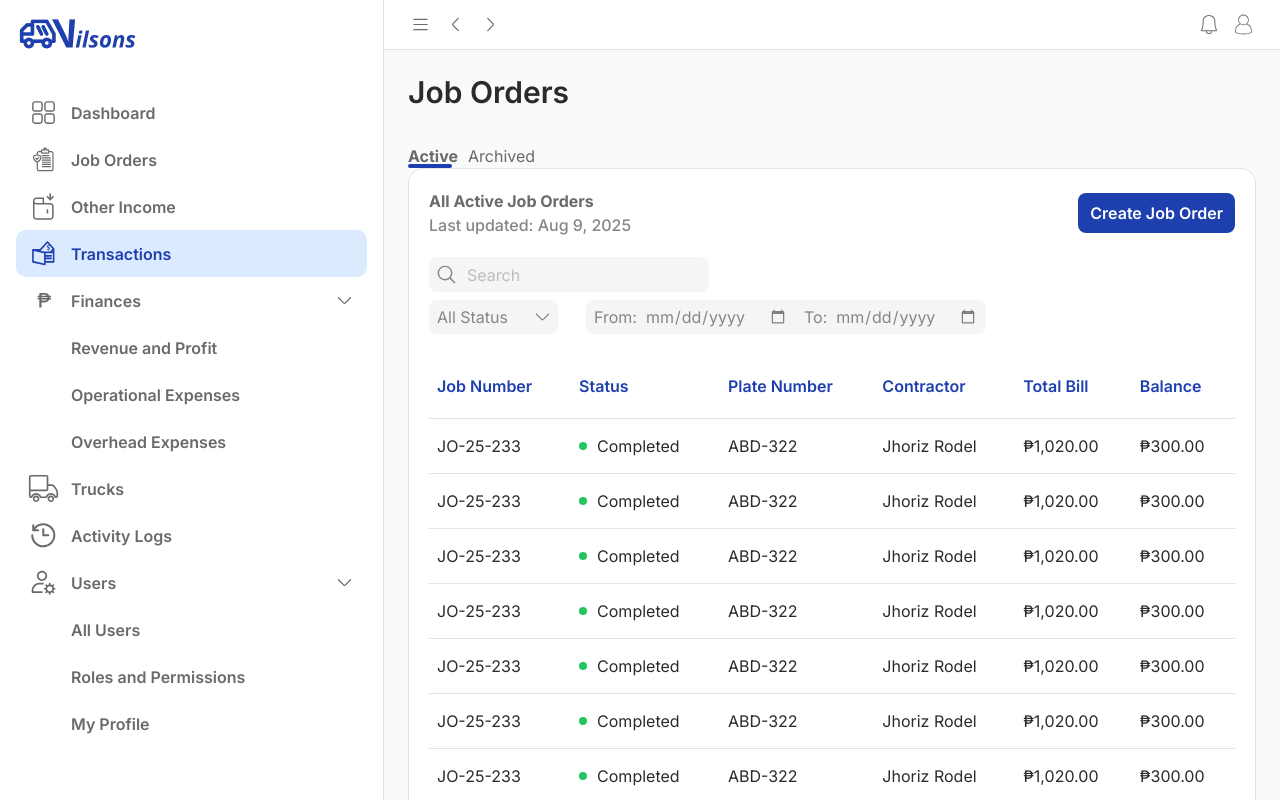
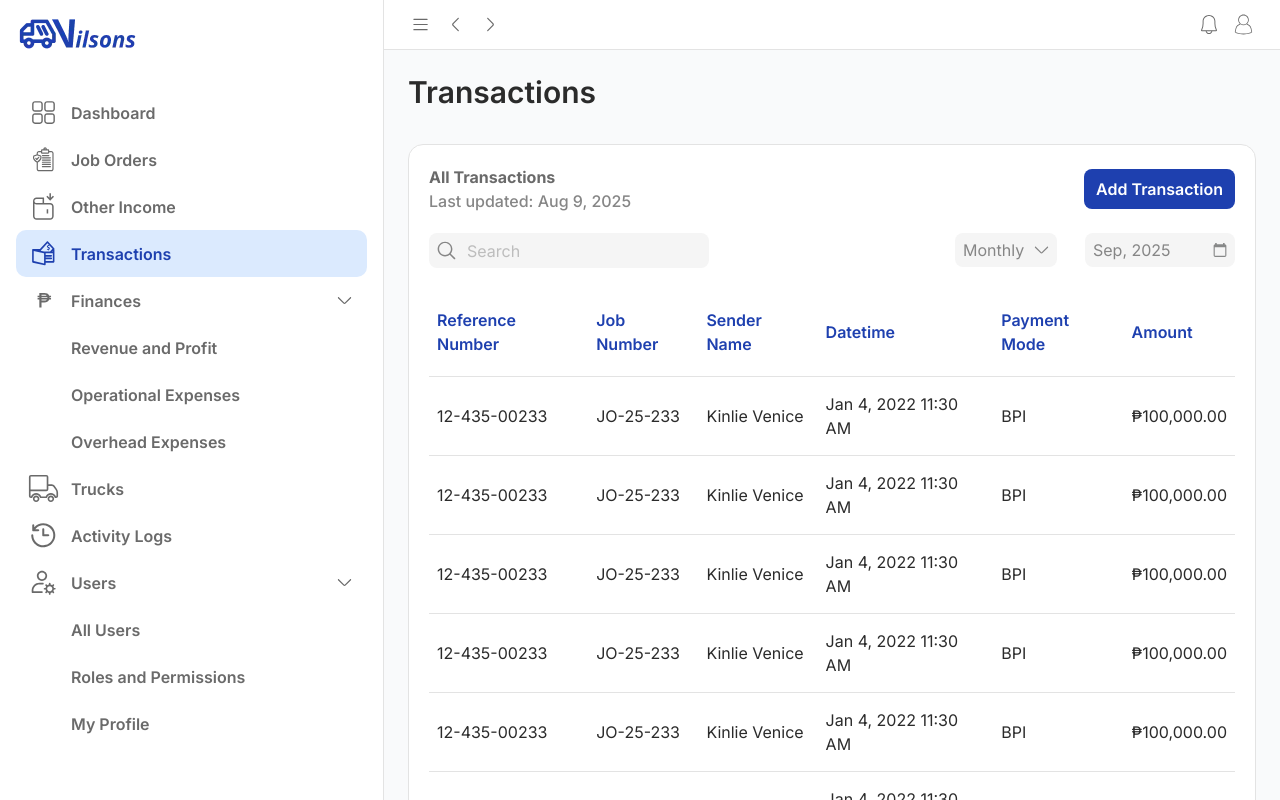
Before and after one commit to JhorizRodel-Aquino/Vilsons-Frontend, a React (Vite) app in the folder vilsons-frontend/: page /transactions in a window 1280 px wide. Built offline with nearby package versions, Linux system fonts and the light colour scheme.

Commit message:
Created and finished transactions page.

```diff
--- a/vilsons-frontend/src/App.tsx
+++ b/vilsons-frontend/src/App.tsx
@@ -4,6 +4,7 @@ import JobOrdersPage from './pages/Admin/job_orders/JobOrdersPage'
 import NotFoundPage from './pages/NotFoundPage'
 import './App.css'
 import OtherIncomePage from './pages/Admin/other_income/OtherIncomePage'
+import TransactionsPage from './pages/Admin/transactions/TransactionsPage'
 
 function App() {
   return (
@@ -12,10 +13,11 @@ function App() {
       <Route path='/dashboard' element={<DashboardPage />} />
       <Route path='/job-orders' element={<JobOrdersPage />} />
       <Route path='/other-income' element={<OtherIncomePage />} />
-      <Route path='/transactions' element={<JobOrdersPage />} />
+      <Route path='/transactions' element={<TransactionsPage />} />
       <Route path='/revenue-and-profit' element={<JobOrdersPage />} />
       <Route path='/operational-expenses' element={<JobOrdersPage />} />
       <Route path='/overhead-expenses' element={<JobOrdersPage />} />
+      <Route path='/trucks' element={<JobOrdersPage />} />
       <Route path="*" element={<NotFoundPage />} />
     </Routes>
   )
--- a/vilsons-frontend/src/components/TableFilter.tsx
+++ b/vilsons-frontend/src/components/TableFilter.tsx
@@ -2,7 +2,7 @@ import type { ReactNode } from "react";
 
 export default function TableFilter({ children }: {children: ReactNode}) {
     return (
-        <div className="flex flex-wrap gap-y-2 justify-between items-center">
+        <div className="flex flex-wrap gap-y-2 justify-between items-start">
             {children}
         </div>
     )
--- a/vilsons-frontend/src/pages/Admin/other_income/OtherIncomeContent.tsx
+++ b/vilsons-frontend/src/pages/Admin/other_income/OtherIncomeContent.tsx
@@ -1,4 +1,3 @@
-import { useState } from "react";
 import type { Column } from "../../../components/table/Table";
 import Info from "../../../components/Info"
 import Details from "../../../components/Details"
@@ -31,8 +30,6 @@ export default function OtherIncomeContent() {
         {datetime: 'Jan 4, 2022 11:30 AM', description: '1kg of metal', amount: 102000},
         {datetime: 'Jan 4, 2022 11:30 AM', description: '1kg of metal', amount: 102000},
     ];
-  const [monthYear, setMonthYear] = useState('2018-01');
-  const [year, setYear] = useState(`2018`);
 
     return (
         <>
--- /dev/null
+++ b/vilsons-frontend/src/pages/Admin/transactions/TransactionsContent.tsx
@@ -0,0 +1,57 @@
+import type { Column } from "../../../components/table/Table";
+import Info from "../../../components/Info"
+import Details from "../../../components/Details"
+import Button from "../../../components/Button";
+import TableFilter from "../../../components/TableFilter"
+import SearchBar from "../../../components/SearchBar"
+import Table from "../../../components/table/Table"
+import formatPesoFromCents from '../../../utils/formatPesoFromCents';
+import MonthYearFilter from "../../../components/MonthYearFilter";
+
+export default function TransactionContent() {
+    type Transaction = {
+        referenceNumber: string;
+        jobNumber: string;
+        senderName: string;
+        datetime: string;
+        paymentMode: string;
+        amount: number
+    };
+
+    const transactionColumns: Column<Transaction>[] = [
+        {key: "referenceNumber", label: "Reference Number"},
+        {key: "jobNumber", label: "Job Number"},
+        {key: "senderName", label: "Sender Name"},
+        {key: "datetime", label: "Datetime"},
+        {key: "paymentMode", label: "Payment Mode"},
+        {key: "amount", label: "Amount", render: (value) => formatPesoFromCents(value as number)},
+    ];
+
+    const transactions: Transaction[] = [
+        {referenceNumber: '12-435-00233', jobNumber: 'JO-25-233', senderName: 'Kinlie Venice', datetime: 'Jan 4, 2022 11:30 AM', paymentMode: 'BPI', amount: 10000000},
+        {referenceNumber: '12-435-00233', jobNumber: 'JO-25-233', senderName: 'Kinlie Venice', datetime: 'Jan 4, 2022 11:30 AM', paymentMode: 'BPI', amount: 10000000},
+        {referenceNumber: '12-435-00233', jobNumber: 'JO-25-233', senderName: 'Kinlie Venice', datetime: 'Jan 4, 2022 11:30 AM', paymentMode: 'BPI', amount: 10000000},
+        {referenceNumber: '12-435-00233', jobNumber: 'JO-25-233', senderName: 'Kinlie Venice', datetime: 'Jan 4, 2022 11:30 AM', paymentMode: 'BPI', amount: 10000000},
+        {referenceNumber: '12-435-00233', jobNumber: 'JO-25-233', senderName: 'Kinlie Venice', datetime: 'Jan 4, 2022 11:30 AM', paymentMode: 'BPI', amount: 10000000},
+        {referenceNumber: '12-435-00233', jobNumber: 'JO-25-233', senderName: 'Kinlie Venice', datetime: 'Jan 4, 2022 11:30 AM', paymentMode: 'BPI', amount: 10000000},
+        {referenceNumber: '12-435-00233', jobNumber: 'JO-25-233', senderName: 'Kinlie Venice', datetime: 'Jan 4, 2022 11:30 AM', paymentMode: 'BPI', amount: 10000000},
+        {referenceNumber: '12-435-00233', jobNumber: 'JO-25-233', senderName: 'Kinlie Venice', datetime: 'Jan 4, 2022 11:30 AM', paymentMode: 'BPI', amount: 10000000},
+        {referenceNumber: '12-435-00233', jobNumber: 'JO-25-233', senderName: 'Kinlie Venice', datetime: 'Jan 4, 2022 11:30 AM', paymentMode: 'BPI', amount: 10000000},
+    ];
+
+    return (
+        <>
+            <Info>
+                <Details subtitle={'All Transactions'} modifiedDate="Aug 9, 2025" />
+                <Button label={'Add Transaction'} onClick={() => console.log('clicked')} variant="primary" />
+            </Info>
+
+            <TableFilter>
+                <SearchBar />
+                <MonthYearFilter />
+            </TableFilter>
+
+            <Table columns={transactionColumns} rows={transactions} />
+        </>
+    )
+}
--- /dev/null
+++ b/vilsons-frontend/src/pages/Admin/transactions/TransactionsPage.tsx
@@ -0,0 +1,27 @@
+import Sidebar from "../../../components/sidebar/Sidebar";
+import Header from "../../../components/Header";
+import PageHeading from "../../../components/PageHeading";
+import ContentLayout from "../../../components/ContentLayout";
+import Main from "../../../components/Main";
+import PageContent from "../../../components/PageContent";
+import AppLayout from "../../../components/AppLayout";
+import TransactionsContent from "./TransactionsContent";
+
+export default function TransactionsPage() {
+    return (
+        <AppLayout>
+            <Sidebar />
+
+            <ContentLayout>
+                <Header />
+                <Main>
+                    <PageHeading title={'Transactions'} />
+
+                    <PageContent>
+                        <TransactionsContent />
+                    </PageContent>
+                </Main>
+            </ContentLayout>
+        </AppLayout>
+    )
+}
```
Also changed, not shown: vilsons-frontend/src/assets/sprite.svg.
